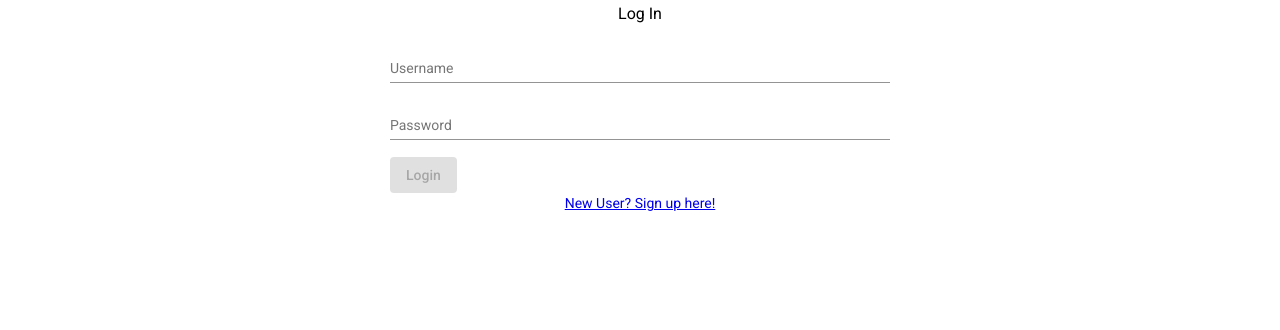
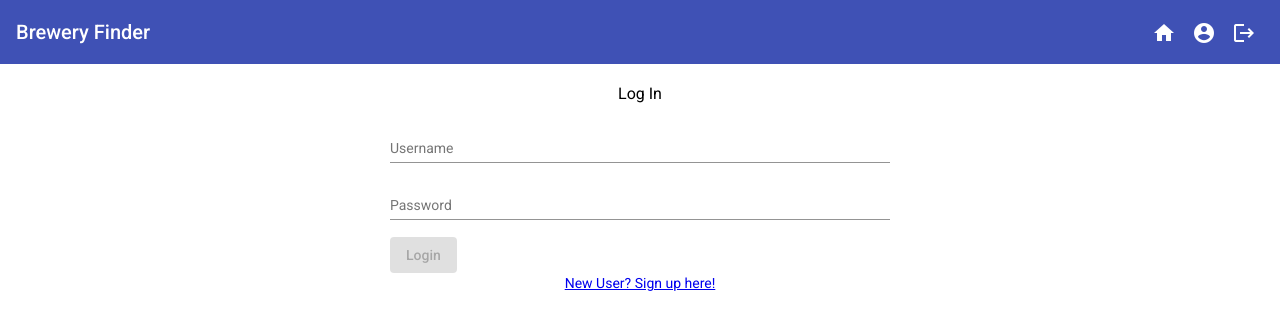
Before and after one commit to gsloup/Brewery-Tracker-Angular-Application, an Angular app: page /login in a window 1280 px wide. Shown: the top 330 px of the page. Built offline with nearby package versions, Linux system fonts and the light colour scheme; sample sign-in values are in the browser's storage.

Commit message:
adds toolbar and basic styling and functionality

```diff
--- a/src/app/app.component.html
+++ b/src/app/app.component.html
@@ -1,3 +1,22 @@
-
-
-<router-outlet></router-outlet>
+<mat-toolbar color="primary">
+    <span>Brewery Finder</span>
+    <span class="spacer"></span>
+    <button *ngIf="username !== null" routerLinkActive="active" routerLink="/search" mat-icon-button
+        aria-label="All Todos">
+        <mat-icon>home</mat-icon>
+    </button>
+    <button *ngIf="username !== null" routerLinkActive="active" [routerLink]="'/user/'+ username" mat-icon-button
+        aria-label="User List">
+        <mat-icon>account_circle</mat-icon>
+    </button>
+    <button *ngIf="username === null" routerLinkActive="active" routerLink="/login" mat-icon-button
+        aria-label="Login">
+        <mat-icon>login</mat-icon>
+    </button>
+    <button *ngIf="username !== null" (click)="logout()" mat-icon-button aria-label="Logout">
+        <mat-icon>logout</mat-icon>
+    </button>
+</mat-toolbar>
+<div class="page-container">
+    <router-outlet></router-outlet>
+</div>
--- a/src/app/app.component.scss
+++ b/src/app/app.component.scss
@@ -0,0 +1,12 @@
+.spacer {
+    flex: 1 1 auto;
+}
+
+.active{
+    color: #393939;
+    background-color: white;
+}
+
+.page-container{
+    margin: 16px auto;
+}
--- a/src/app/app.component.ts
+++ b/src/app/app.component.ts
@@ -1,4 +1,5 @@
 import { Component } from '@angular/core';
+import { UserService } from './services/user.service';
 
 @Component({
   selector: 'app-root',
@@ -7,4 +8,15 @@ import { Component } from '@angular/core';
 })
 export class AppComponent {
   title = 'brewery-tracker-angular-app';
+
+  username: string;
+
+  constructor(private userService: UserService) {
+    this.userService.checkStorage(); // set user stored in local storage
+    this.userService.users$.subscribe((name: string) => this.username = name); // subscribes to behavior subject to get current username
+  }
+
+  logout() {
+    this.userService.logout();
+  }
 }
```
